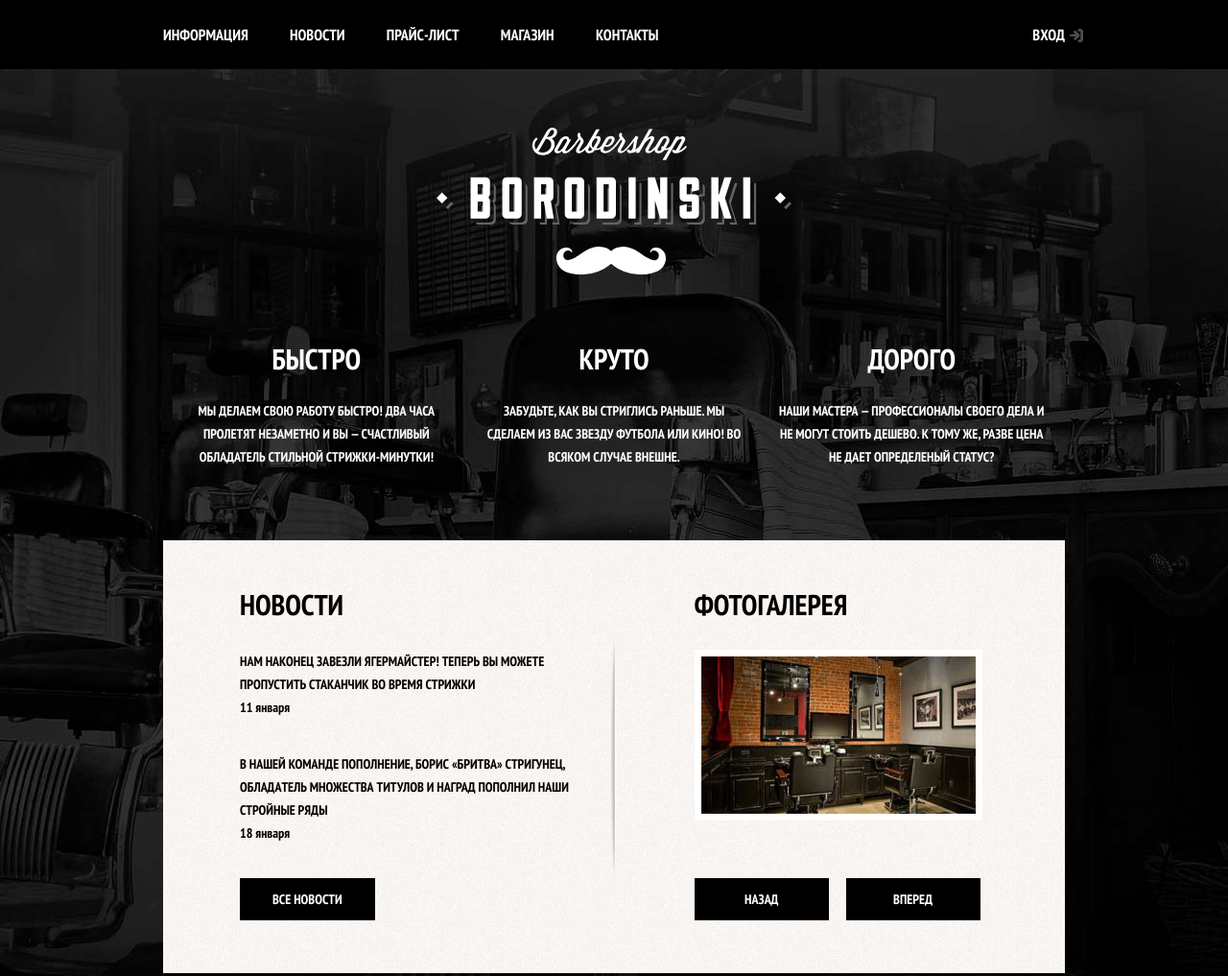
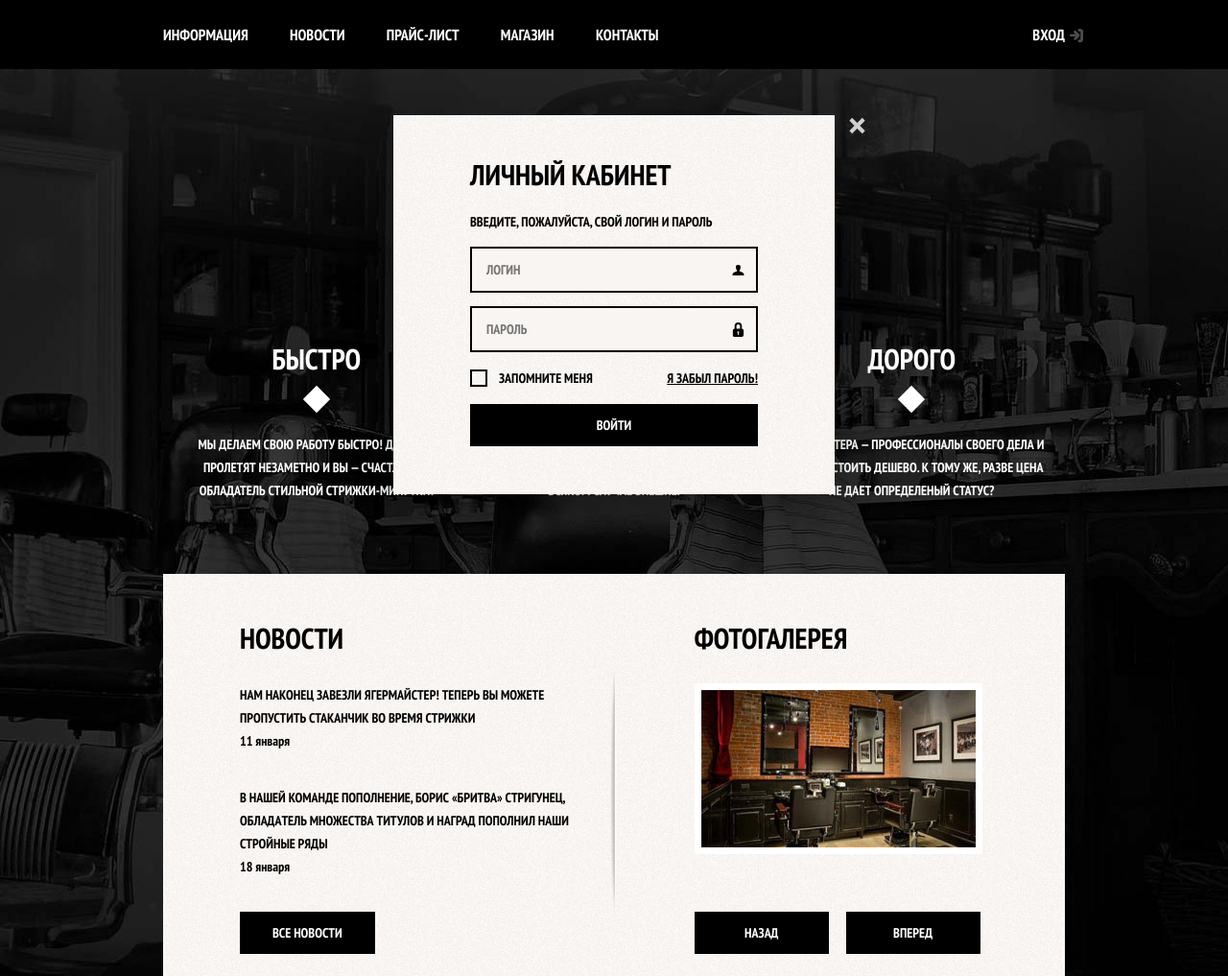
Before and after one commit to s2f-team/My-project, a plain HTML site: page index2.html in a window 1280 px wide. Shown: the top 1017 px of the page at 96% size. Drawn offline with Linux system fonts and the light colour scheme.

Commit message:
+ modals

```diff
--- a/css/style-index2.css
+++ b/css/style-index2.css
@@ -142,7 +142,7 @@ a {
 
 .user-nav-link:hover::before,
 .user-nav-link:focus:before,
-.user-nav-link:active::before{
+.user-nav-link:active::before {
     opacity: 1;
 }
 
@@ -185,13 +185,29 @@ a {
 
 .advantage-item-title {
     margin-top: 0;
+    margin-bottom: 65px;
 
     position: relative;
 
     font-size: 30px;
 }
 
+.advantage-item-title::after {
+    content: "";
 
+    position: absolute;
+    bottom: -40px;
+    left: 50%;
+
+    margin-left: -10px;
+
+    width: 20px;
+    height: 20px;
+
+    background-color: #fff;
+
+    transform: rotate(45deg);
+}
 
 .advantage-item p {
     margin-bottom: 0;
@@ -400,3 +416,187 @@ a {
 
     background-color: #fff;
 }
+
+.modal {
+    position: fixed;
+
+    color: black;
+
+    background-color: #f8f3f0;
+    background-image: url("/img/background.jpg");
+    background-repeat: repeat;
+    background-position: 0 0;
+
+    box-shadow: 0 20px 35px rgba(0, 0, 0, .3);
+}
+
+.modal-login {
+    top: 120px;
+    left: 50%;
+
+    margin-left: -230px;
+
+    width: 460px;
+    padding: 50px 80px;
+}
+
+.modal-close {
+    position: absolute;
+    top: 0;
+    right: -34px;
+
+    width: 22px;
+    height: 22px;
+
+    font-size: 0;
+
+    background-color: transparent;
+
+    border: 0;
+
+    cursor: pointer;
+}
+
+.modal-close::before,
+.modal-close::after {
+    content: "";
+
+    position: absolute;
+    top: 9px;
+    left: 2px;
+
+    width: 19px;
+    height: 4px;
+
+    background-color: #d0d0d0;
+}
+
+.modal-close::before {
+    transform: rotate(45deg);
+}
+
+.modal-close::after {
+    transform: rotate(-45deg);
+}
+
+.modal-login h2 {
+    margin: 0 0 25px 0;
+}
+
+.modal-description {
+    margin: 0 0 10px 0;
+}
+
+.login-form input[type="text"],
+.login-form input[type="password"] {
+    box-sizing: border-box;
+    width: 300px;
+
+    padding: 10px 40px 10px 15px;
+
+    font: inherit;
+    color: black;
+
+    text-transform: uppercase;
+
+    background-color: #f8f5f2;
+    border: 2px solid black;
+ }
+
+.login-form input:focus {
+    border-color: #663d15;
+}
+
+.login-icon-user {
+    background-image: url("/img/user.svg");
+    background-position: 270px center;
+    background-repeat: no-repeat;
+}
+
+.login-icon-password {
+    background-image: url("/img/lock.svg");
+    background-position: 270px center;
+    background-repeat: no-repeat;
+}
+
+.login-password-info {
+    display: flex;
+    flex-wrap: wrap;
+    justify-content: space-between;
+
+    margin: 15px 0;
+}
+
+.restore {
+    color: black;
+    text-decoration: underline;
+}
+
+.restore:hover,
+.restore:focus,
+.restore:active {
+    text-decoration: none;
+}
+
+.btn-modal {
+    display: block;
+    width: 300px;
+
+    font-weight: 700;
+    text-transform: uppercase;
+
+    border: none;
+}
+
+.login-checkbox {
+    position: relative;
+
+    padding-left: 30px;
+
+    cursor: pointer;
+}
+
+.login-checkbox:hover,
+.login-checkbox:focus {
+    color: #663d15;
+}
+
+.login-checkbox input[type="checkbox"] + .checkbox-indicator {
+    position: absolute;
+    top: 3px;
+    left: 0;
+
+    width: 18px;
+    height: 18px;
+
+    border: 2px solid black;
+}
+
+.login-checkbox input[type="checkbox"]:hover + .checkbox-indicator,
+.login-checkbox input[type="checkbox"]:focus + .checkbox-indicator {
+    border-color: #663d15;
+    outline: thin dotted;
+
+}
+
+.login-checkbox input[type="checkbox"]:checked + .checkbox-indicator::before,
+.login-checkbox input[type="checkbox"]:checked + .checkbox-indicator::after {
+    content: "";
+
+    position: absolute;
+    top: 6px;
+    left: 2px;
+
+    width: 10px;
+    height: 2px;
+
+    background-color: black;
+}
+
+.login-checkbox input[type="checkbox"]:checked + .checkbox-indicator::before {
+    transform: rotate(45deg);
+}
+
+.login-checkbox input[type="checkbox"]:checked + .checkbox-indicator::after {
+    transform: rotate(-45deg);
+}
--- a/index2.html
+++ b/index2.html
@@ -185,5 +185,40 @@
     </div>
 </footer>
 
+<!--Modal block entrance -->
+<section class="modal modal-login">
+    <h2>Личный кабинет</h2>
+    <p class="modal-description">Введите, пожалуйста, свой логин и пароль</p>
+    <!--форма-->
+    <form action="#" class="login-form" method="post">
+        <p>
+            <label for="user-login" class="invisible">Логин</label>
+            <input type="text" class="login-icon-user" id="user-login" name="user-login" placeholder="Логин">
+        </p>
+        <p>
+            <label for="user-password" class="invisible">Логин</label>
+            <input type="password" class="login-icon-password" id="user-password" name="user-password"
+                   placeholder="Пароль">
+        </p>
+        <p class="login-password-info">
+            <label class="login-checkbox">
+                <input type="checkbox" name="remember" class="invisible">
+                <span class="checkbox-indicator"></span>
+                Запомните меня</label>
+            <a href="#" class="restore">Я забыл пароль!</a>
+        </p>
+        <button class="btn btn-modal" type="button">Войти</button>
+    </form>
+    <button class="modal-close" type="button">Закрыть</button>
+</section>
+
+<!--Modal block map -->
+<section class="modal modal-map">
+    <h2 class="invisible">Как до нас добраться?</h2>
+    <p>
+        <img src="#" width="780" height="560" alt="Офис компании барбершоп Бородинский. Адрес такой-то">
+    </p>
+    <button class="modal-close" type="button">Закрыть</button>
+</section>
 </body>
 </html>
```
Also changed, not shown: img/lock.svg (added), img/user.svg (added).
